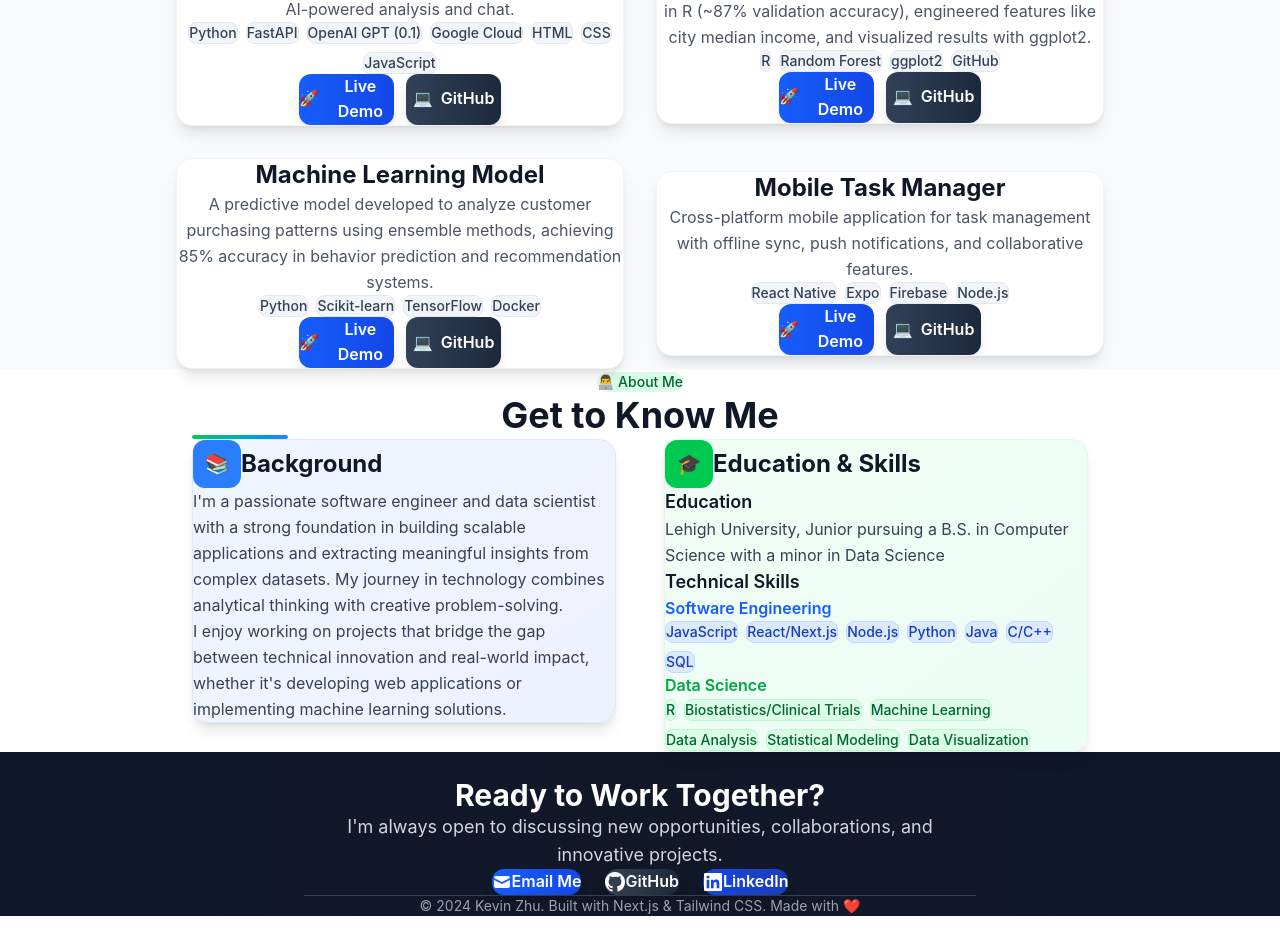
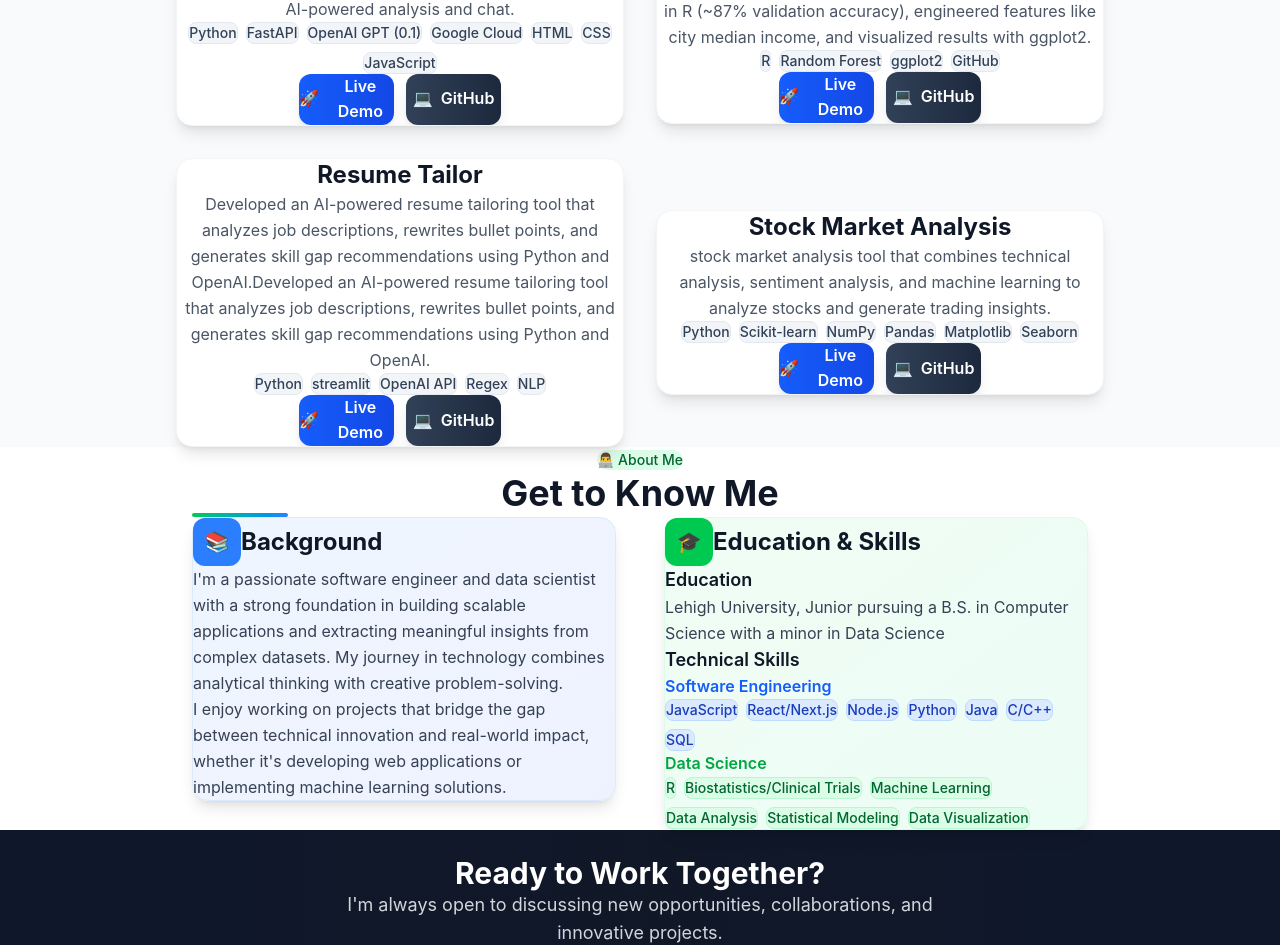
Before and after one commit to KevinZhu223/my-project-site, a Next.js app: page / in a window 1280 px wide. Shown: the part 955-1900 px from the top of the page. Before the commit the page ends 1871 px from the top, so only its background shows below. Built offline with nearby package versions, Linux system fonts and the light colour scheme.

Commit message:
Changes to page.js

```diff
--- a/app/page.js
+++ b/app/page.js
@@ -24,18 +24,18 @@ export default function Home() {
       githubUrl: "https://github.com/KevinZhu223/forkliftuncertified"
     },
     {
-      title: "Machine Learning Model",
-      description: "A predictive model developed to analyze customer purchasing patterns using ensemble methods, achieving 85% accuracy in behavior prediction and recommendation systems.",
-      techStack: ["Python", "Scikit-learn", "TensorFlow", "Docker"],
+      title: "Resume Tailor",
+      description: "Developed an AI-powered resume tailoring tool that analyzes job descriptions, rewrites bullet points, and generates skill gap recommendations using Python and OpenAI.Developed an AI-powered resume tailoring tool that analyzes job descriptions, rewrites bullet points, and generates skill gap recommendations using Python and OpenAI.",
+      techStack: ["Python", "streamlit", "OpenAI API", "Regex", "NLP"],
       liveUrl: "https://your-ml-demo.com",
-      githubUrl: "https://github.com/KevinZhu223/ml-customer-analysis"
+      githubUrl: "https://github.com/KevinZhu223/Resume-Tailor"
     },
     {
-      title: "Mobile Task Manager",
-      description: "Cross-platform mobile application for task management with offline sync, push notifications, and collaborative features.",
-      techStack: ["React Native", "Expo", "Firebase", "Node.js"],
+      title: "Stock Market Analysis",
+      description: "stock market analysis tool that combines technical analysis, sentiment analysis, and machine learning to analyze stocks and generate trading insights.",
+      techStack: ["Python", "Scikit-learn", "NumPy", "Pandas", "Matplotlib", "Seaborn"],
       liveUrl: "https://your-taskmanager-demo.com",
-      githubUrl: "https://github.com/KevinZhu223/task-manager"
+      githubUrl: "https://github.com/KevinZhu223/StockMarketAnalysis"
     }
   ];
 
```
